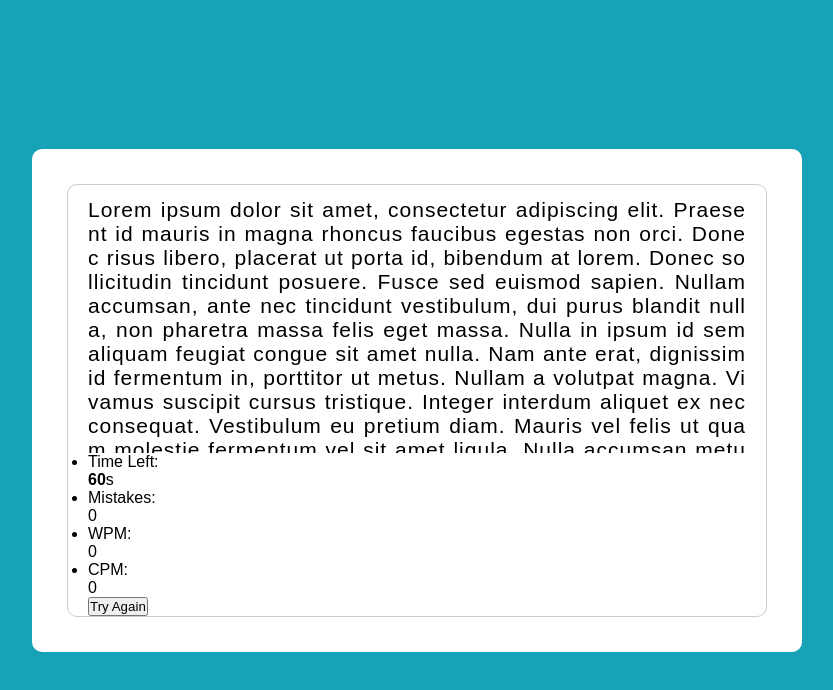
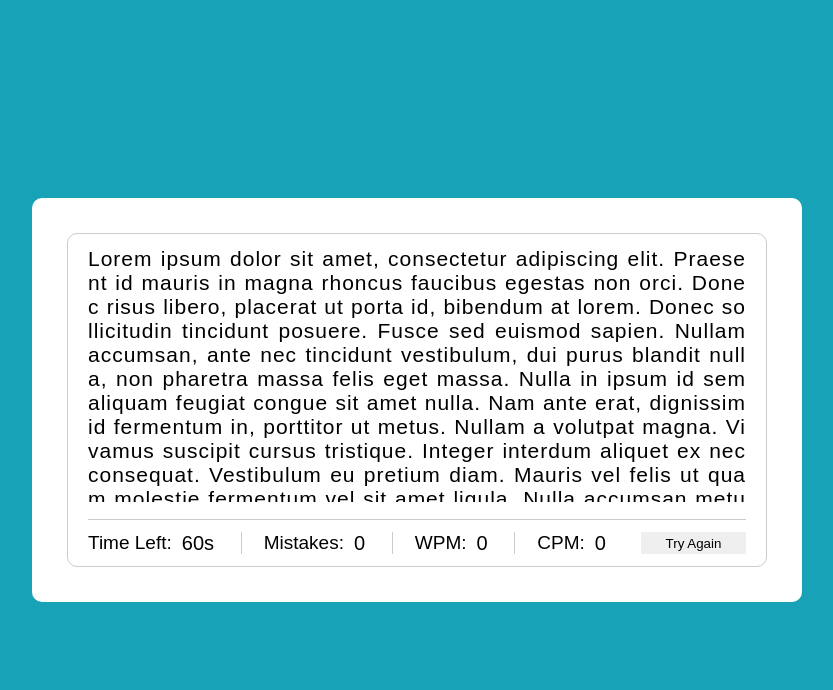
Before and after one commit to vlqhel3440/vlqhel3440.github.io, a plain HTML site: page TypingSpeedTest/index.html in a window 1280 px wide. Shown: the whole page, without its empty margins (223-1056 px from the left). Drawn offline with Linux system fonts and the light colour scheme; a web font is replaced by a local one.

Commit message:
edit css

```diff
--- a/TypingSpeedTest/style.css
+++ b/TypingSpeedTest/style.css
@@ -28,9 +28,53 @@ body {
   max-height : 255px;
   overflow-y : auto;
 }
+.typing-text::-webkit-scrollbar {
+  width : 0;
+}
 .typing-text p {
   font-size : 21px;
   text-align : justify;
   letter-spacing : 1px;
   word-break : break-all;
 }
+.content-box .content {
+  display : flex;
+  margin-top : 17px;
+  padding : 12px 0;
+  border-top : 1px solid #ccc;
+  justify-content : space-between;
+}
+.content button {
+  border : none;
+  outline : none;
+  width : 105px;
+}
+.content .result-details {
+  display : flex;
+  width : calc(100% - 140px);
+  justify-content : space-between;
+}
+.result-details li {
+  height : 22px;
+  display : flex;
+  list-style : none;
+  align-items : center;
+}
+.result-details li:not(:first-child) {
+  padding-left : 22px;
+  border-left : 1px solid #ccc;
+}
+.result-details li p {
+  font-size : 19px;
+}
+.result-details li span {
+  display : block;
+  font-size : 20px;
+  margin-left : 10px;
+}
+.result-details li:not(:first-child) span {
+  font-weight : 500;
+}
+.result-details li b {
+  font-weight : 500;
+}
```
